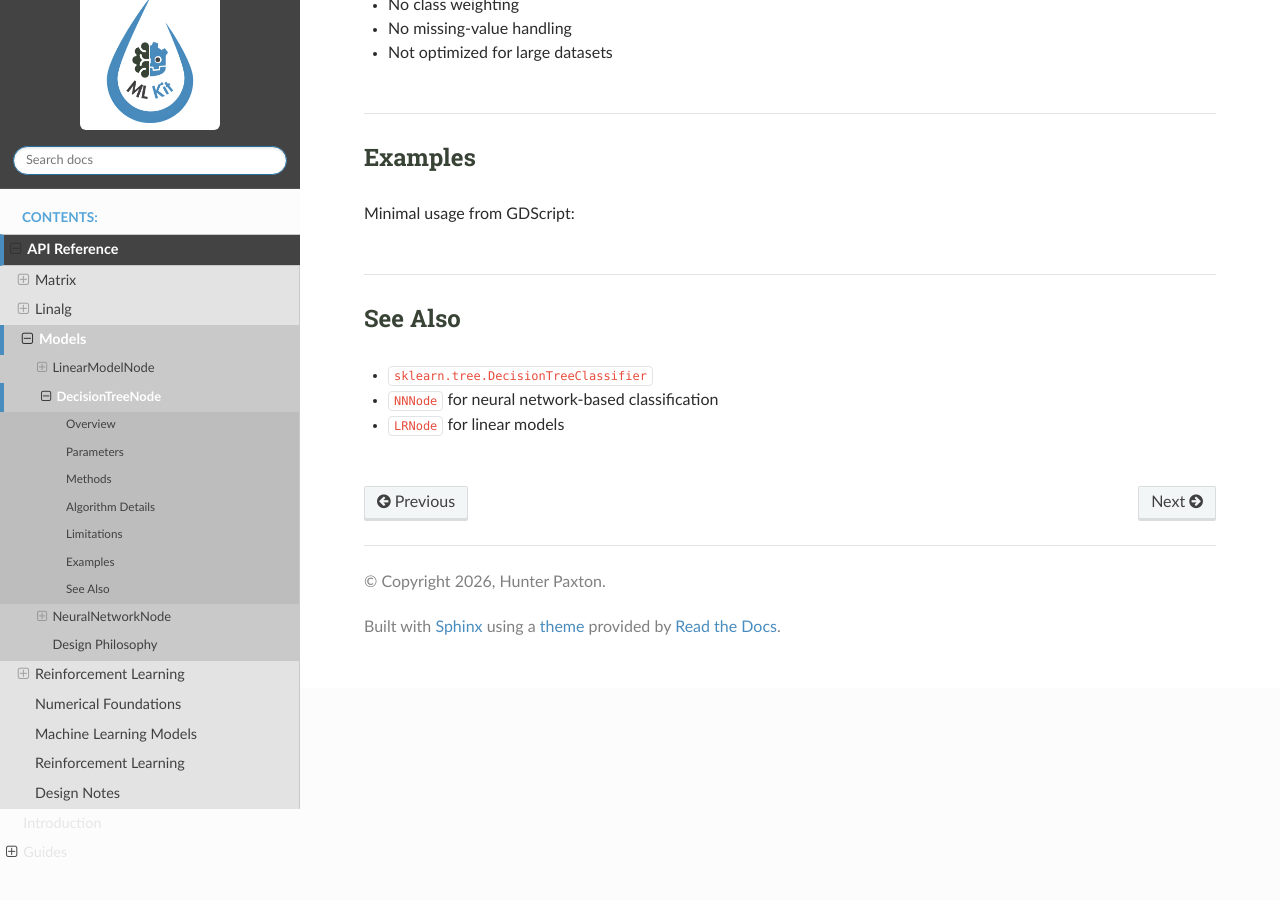
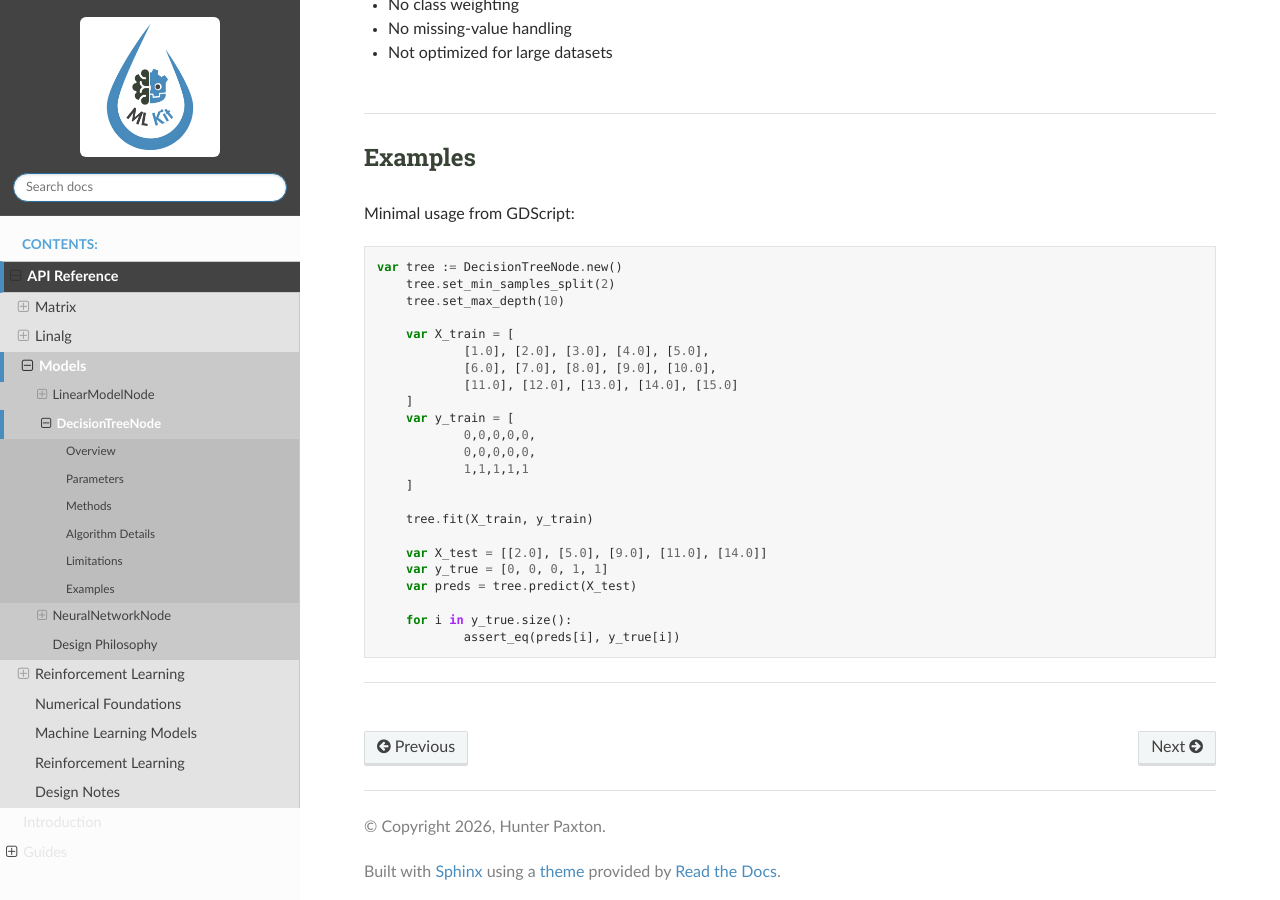
Before and after one commit to Hunter174/MLGodotKit, a Sphinx documentation site: the page built from docs/api/models/DecisionTreeNode.rst, in a window 1280 px wide and 900 px high, scrolled down 2894 px. Built offline with Sphinx 7.4.7 and the Read the Docs theme 3.1.0, drawn with Linux system fonts in a browser that asks for light colours; pages that are not in the unit, such as notebooks, are missing from menus.

Commit message:
updated docs

```diff
--- a/docs/api/control/index.rst
+++ b/docs/api/control/index.rst
@@ -3,9 +3,6 @@ Control
 .. toctree::
    :maxdepth: 1
 
-   lrnode
-   dtreenode
-   nnnode
 
 Control Theory implemented as nodes.
 
--- a/docs/api/models/DecisionTreeNode.rst
+++ b/docs/api/models/DecisionTreeNode.rst
@@ -128,6 +128,7 @@ Examples
 Minimal usage from GDScript:
 
 .. code-block:: gdscript
+
     var tree := DecisionTreeNode.new()
    	tree.set_min_samples_split(2)
    	tree.set_max_depth(10)
@@ -153,10 +154,3 @@ Minimal usage from GDScript:
     		assert_eq(preds[i], y_true[i])
 
 ----
-
-See Also
---------
-
-- ``sklearn.tree.DecisionTreeClassifier``
-- ``NNNode`` for neural network-based classification
-- ``LRNode`` for linear models
```
